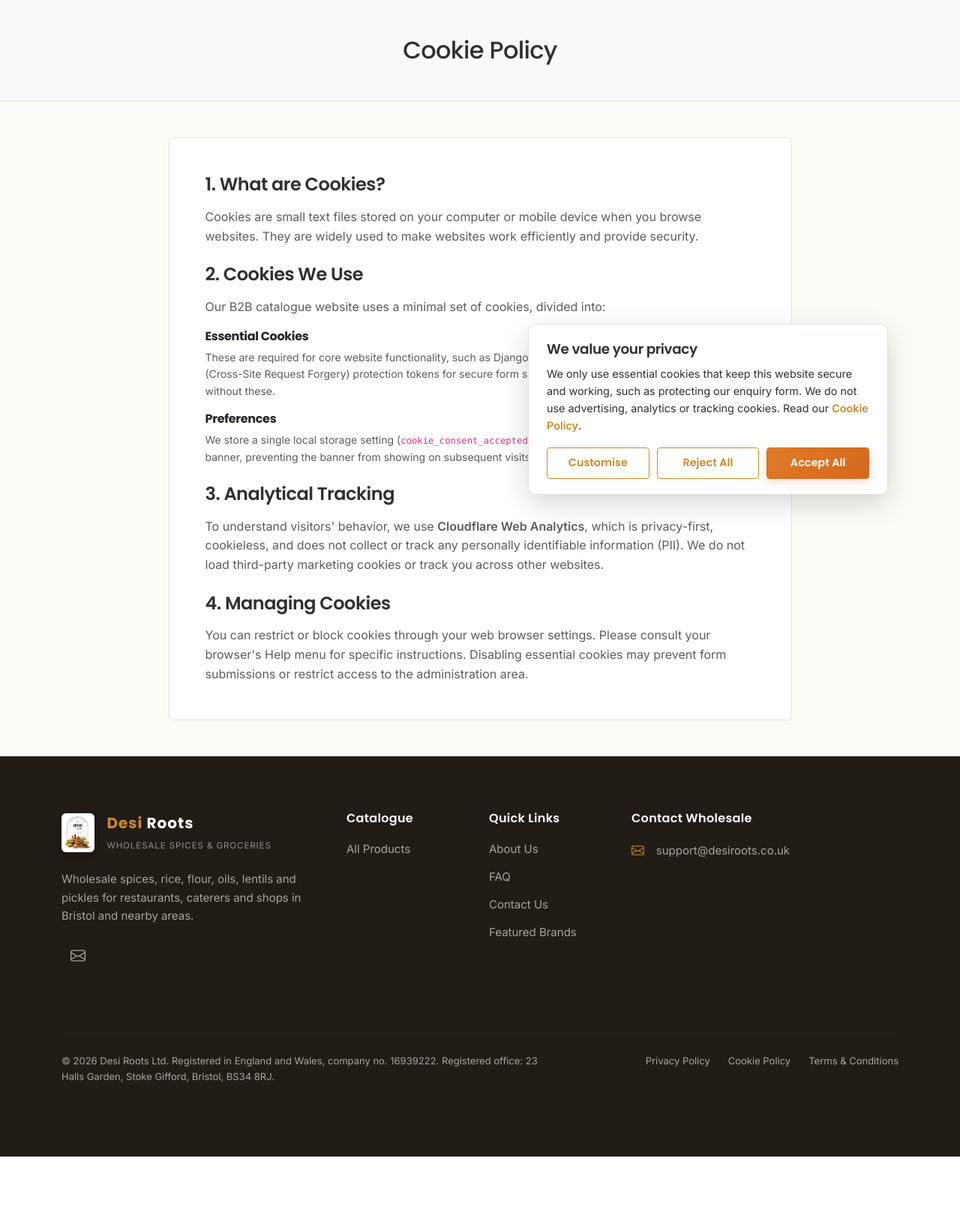
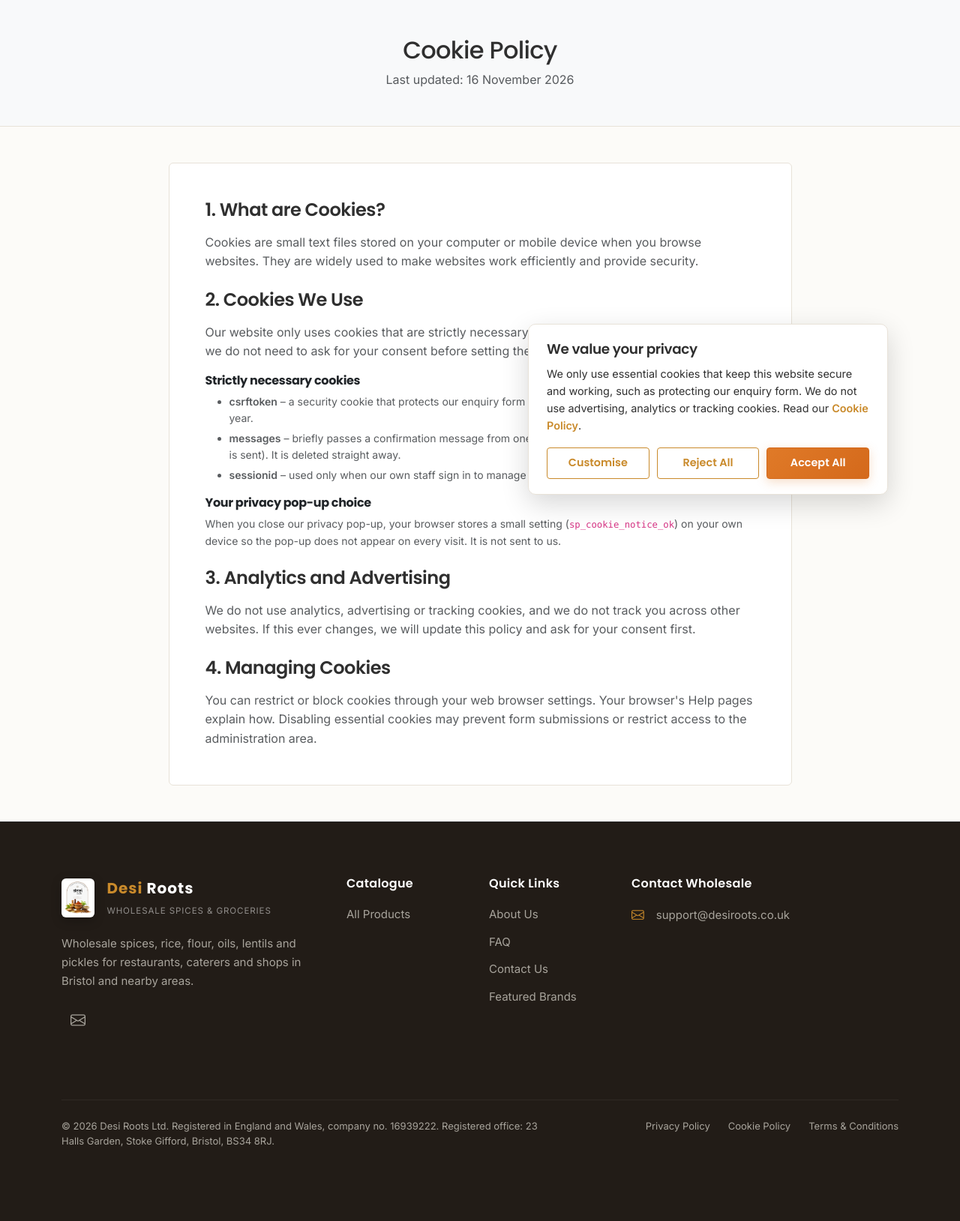
Before and after one commit to rinkalpatel776-cpu/Desi-Roots, a Django app: page /cookies/ in a window 1280 px wide. Shown: the part 116-1745 px from the top of the page at 75% size. Before the commit the page ends 1659 px from the top, so only its background shows below. Run offline with Django 5.2, Linux system fonts and the light colour scheme; data comes from the database, SQL or seed files in the repository; data that the repository does not hold is empty.

Commit message:
Correct the Cookie Policy: no analytics are used
Remove the section saying the site uses Cloudflare Web Analytics (it
doesn't), list the strictly necessary cookies the site really sets
(csrftoken, messages, staff-only sessionid), fix the pop-up storage
name, and add a last-updated date.

Co-Authored-By: Claude Opus 5.5 <noreply@anthropic.com>

```diff
--- a/templates/pages/legal/cookies.html
+++ b/templates/pages/legal/cookies.html
@@ -8,7 +8,8 @@
 {% block content %}
 <div class="py-5 bg-light border-bottom border-sp">
   <div class="container text-center">
-    <h1 class="h2 mb-0">Cookie Policy</h1>
+    <h1 class="h2 mb-2">Cookie Policy</h1>
+    <p class="text-muted mb-0">Last updated: 16 November 2026</p>
   </div>
 </div>
 
@@ -24,27 +25,29 @@
 
           <h2 class="h4 fw-semibold mb-3 mt-4">2. Cookies We Use</h2>
           <p class="text-muted">
-            Our B2B catalogue website uses a minimal set of cookies, divided into:
+            Our website only uses cookies that are strictly necessary for it to work securely. Because of this, we do not need to ask for your consent before setting them.
           </p>
 
-          <h5 class="h6 fw-bold text-dark mt-3 mb-2">Essential Cookies</h5>
-          <p class="text-muted small mb-3">
-            These are required for core website functionality, such as Django session cookies for admin access and CSRF (Cross-Site Request Forgery) protection tokens for secure form submissions. The site cannot function properly without these.
+          <h3 class="h6 fw-bold text-dark mt-3 mb-2">Strictly necessary cookies</h3>
+          <ul class="text-muted small mb-3">
+            <li class="mb-1"><strong>csrftoken</strong> – a security cookie that protects our enquiry form from forged submissions. It lasts up to one year.</li>
+            <li class="mb-1"><strong>messages</strong> – briefly passes a confirmation message from one page to the next (for example, after a form is sent). It is deleted straight away.</li>
+            <li><strong>sessionid</strong> – used only when our own staff sign in to manage the website. Visitors do not receive it.</li>
+          </ul>
+
+          <h3 class="h6 fw-bold text-dark mb-2">Your privacy pop-up choice</h3>
+          <p class="text-muted small">
+            When you close our privacy pop-up, your browser stores a small setting (<code>sp_cookie_notice_ok</code>) on your own device so the pop-up does not appear on every visit. It is not sent to us.
           </p>
 
-          <h5 class="h6 fw-bold text-dark mb-2">Preferences</h5>
-          <p class="text-muted small">
-            We store a single local storage setting (<code>cookie_consent_accepted</code>) to remember that you accepted our cookies banner, preventing the banner from showing on subsequent visits.
-          </p>
-
-          <h2 class="h4 fw-semibold mb-3 mt-4">3. Analytical Tracking</h2>
+          <h2 class="h4 fw-semibold mb-3 mt-4">3. Analytics and Advertising</h2>
           <p class="text-muted">
-            To understand visitors' behavior, we use <strong>Cloudflare Web Analytics</strong>, which is privacy-first, cookieless, and does not collect or track any personally identifiable information (PII). We do not load third-party marketing cookies or track you across other websites.
+            We do not use analytics, advertising or tracking cookies, and we do not track you across other websites. If this ever changes, we will update this policy and ask for your consent first.
           </p>
 
           <h2 class="h4 fw-semibold mb-3 mt-4">4. Managing Cookies</h2>
           <p class="text-muted mb-0">
-            You can restrict or block cookies through your web browser settings. Please consult your browser's Help menu for specific instructions. Disabling essential cookies may prevent form submissions or restrict access to the administration area.
+            You can restrict or block cookies through your web browser settings. Your browser's Help pages explain how. Disabling essential cookies may prevent form submissions or restrict access to the administration area.
           </p>
         </div>
       </div>
```
